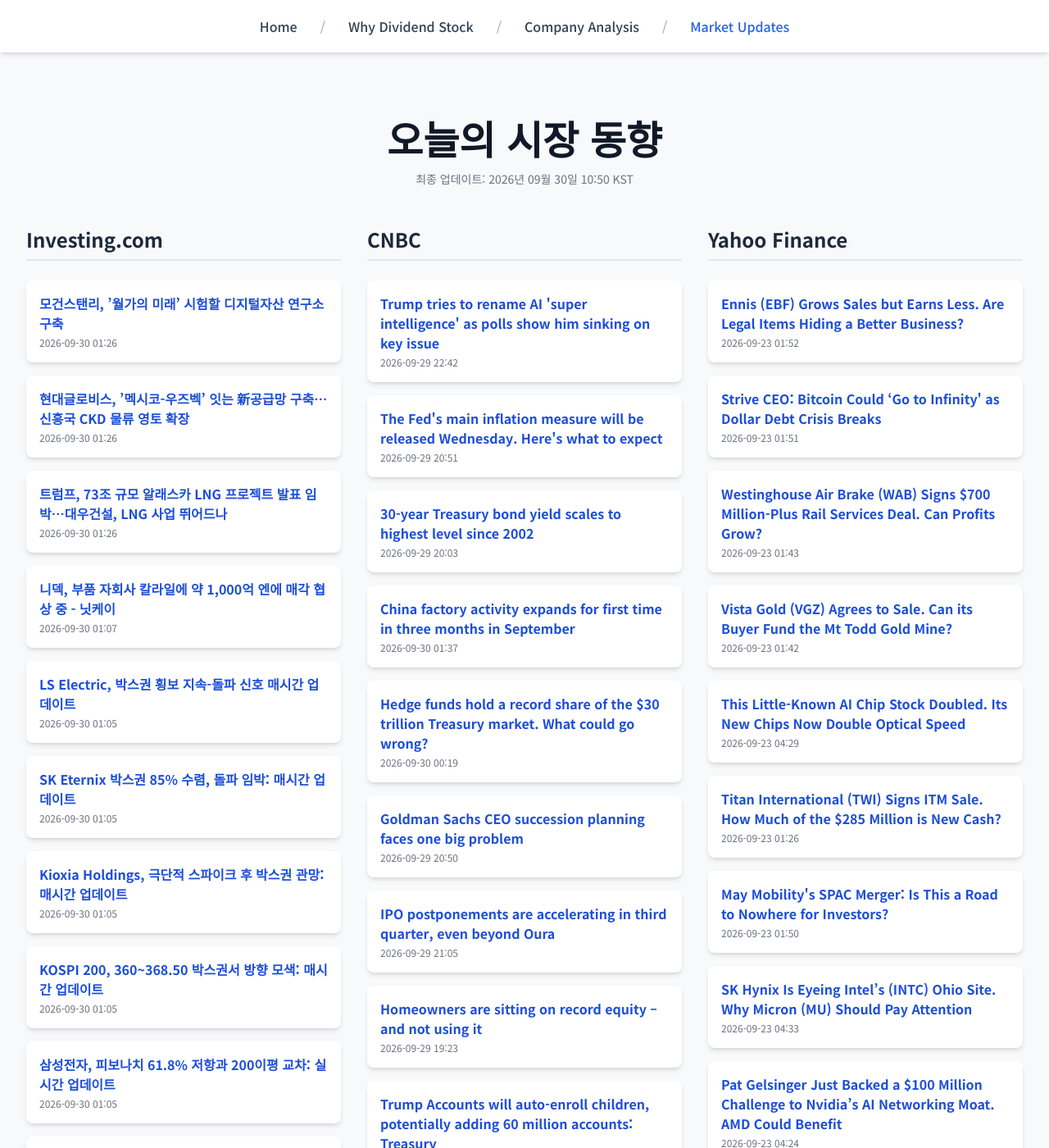
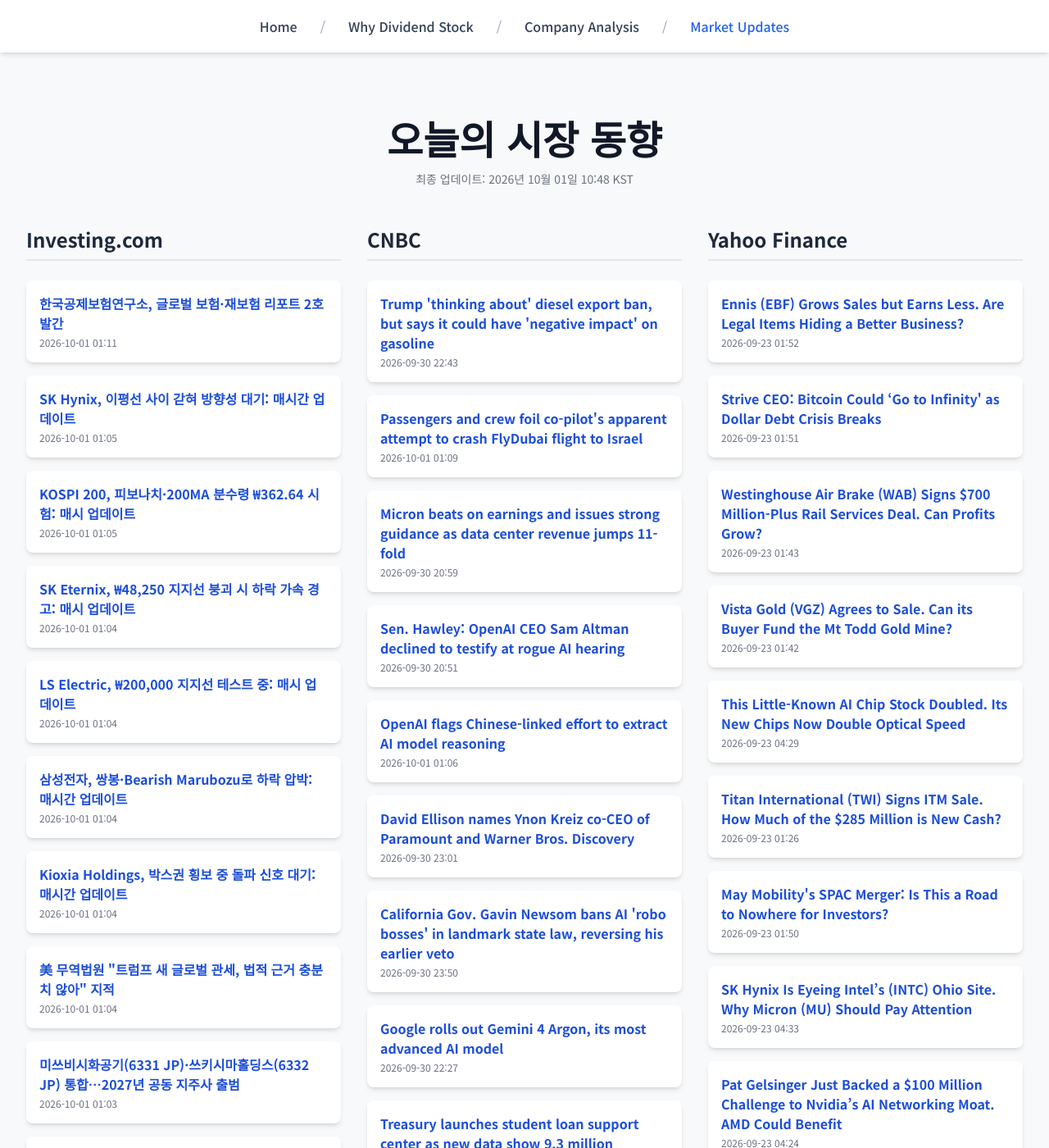
Before and after one commit to Kay-Hwang/my-company-analysis, a Jekyll site: the page built from market-updates.html, in a window 1280 px wide and 1400 px high. Shown: the whole window at 82% size. Built offline with Jekyll 4.4.1, drawn with Linux system fonts in a browser that asks for light colours; nearby versions of some CDN libraries; a script that is not in the unit is left out; some of the changed text lies outside the part shown.

Commit message:
Update daily data

```diff
--- a/_data/latest_data.json
+++ b/_data/latest_data.json
@@ -1,128 +1,128 @@
 {
-  "lastUpdated": "2026년 09월 30일 10:50 KST",
+  "lastUpdated": "2026년 10월 01일 10:48 KST",
   "news": {
     "investing": [
       {
-        "title": "모건스탠리, ’월가의 미래’ 시험할 디지털자산 연구소 구축",
-        "link": "https://kr.investing.com/news/stock-market-news/article-2110977",
-        "pubDate": "2026-09-30 01:26:09",
-        "summary": "모건스탠리, ’월가의 미래’ 시험할 디지털자산 연구소 구축"
+        "title": "한국공제보험연구소, 글로벌 보험·재보험 리포트 2호 발간",
+        "link": "https://kr.investing.com/news/stock-market-news/article-2112529",
+        "pubDate": "2026-10-01 01:11:25",
+        "summary": "한국공제보험연구소, 글로벌 보험·재보험 리포트 2호 발간"
       },
       {
-        "title": "현대글로비스, ’멕시코-우즈벡’ 잇는 新공급망 구축…신흥국 CKD 물류 영토 확장",
-        "link": "https://kr.investing.com/news/stock-market-news/article-2110976",
-        "pubDate": "2026-09-30 01:26:07",
-        "summary": "현대글로비스, ’멕시코-우즈벡’ 잇는 新공급망 구축…신흥국 CKD 물류 영토 확장"
+        "title": "SK Hynix, 이평선 사이 갇혀 방향성 대기: 매시간 업데이트",
+        "link": "https://kr.investing.com/news/stock-market-news/article-93CH-2107605",
+        "pubDate": "2026-10-01 01:05:33",
+        "summary": "SK Hynix, 이평선 사이 갇혀 방향성 대기: 매시간 업데이트"
       },
       {
-        "title": "트럼프, 73조 규모 알래스카 LNG 프로젝트 발표 임박…대우건설, LNG 사업 뛰어드나",
-        "link": "https://kr.investing.com/news/stock-market-news/article-2110975",
-        "pubDate": "2026-09-30 01:26:05",
-        "summary": "트럼프, 73조 규모 알래스카 LNG 프로젝트 발표 임박…대우건설, LNG 사업 뛰어드나"
+        "title": "KOSPI 200, 피보나치·200MA 분수령 ₩362.64 시험: 매시 업데이트",
+        "link": "https://kr.investing.com/news/stock-market-news/article-93CH-2107609",
+        "pubDate": "2026-10-01 01:05:19",
+        "summary": "KOSPI 200, 피보나치·200MA 분수령 ₩362.64 시험: 매시 업데이트"
       },
       {
-        "title": "니덱, 부품 자회사 칼라일에 약 1,000억 엔에 매각 협상 중 - 닛케이",
-        "link": "https://kr.investing.com/news/stock-market-news/article-2110973",
-        "pubDate": "2026-09-30 01:07:10",
-        "summary": "니덱, 부품 자회사 칼라일에 약 1,000억 엔에 매각 협상 중 - 닛케이"
+        "title": "SK Eternix, ₩48,250 지지선 붕괴 시 하락 가속 경고: 매시 업데이트",
+        "link": "https://kr.investing.com/news/stock-market-news/article-93CH-2107608",
+        "pubDate": "2026-10-01 01:04:57",
+        "summary": "SK Eternix, ₩48,250 지지선 붕괴 시 하락 가속 경고: 매시 업데이트"
       },
       {
-        "title": "LS Electric, 박스권 횡보 지속-돌파 신호 매시간 업데이트",
+        "title": "LS Electric, ₩200,000 지지선 테스트 중: 매시 업데이트",
         "link": "https://kr.investing.com/news/stock-market-news/article-93CH-2107610",
-        "pubDate": "2026-09-30 01:05:23",
-        "summary": "LS Electric, 박스권 횡보 지속-돌파 신호 매시간 업데이트"
+        "pubDate": "2026-10-01 01:04:54",
+        "summary": "LS Electric, ₩200,000 지지선 테스트 중: 매시 업데이트"
       },
       {
-        "title": "SK Eternix 박스권 85% 수렴, 돌파 임박: 매시간 업데이트",
-        "link": "https://kr.investing.com/news/stock-market-news/article-93CH-2107608",
-        "pubDate": "2026-09-30 01:05:22",
-        "summary": "SK Eternix 박스권 85% 수렴, 돌파 임박: 매시간 업데이트"
+        "title": "삼성전자, 쌍봉·Bearish Marubozu로 하락 압박: 매시간 업데이트",
+        "link": "https://kr.investing.com/news/stock-market-news/article-93CH-2107606",
+        "pubDate": "2026-10-01 01:04:51",
+        "summary": "삼성전자, 쌍봉·Bearish Marubozu로 하락 압박: 매시간 업데이트"
       },
       {
-        "title": "Kioxia Holdings, 극단적 스파이크 후 박스권 관망: 매시간 업데이트",
+        "title": "Kioxia Holdings, 박스권 횡보 중 돌파 신호 대기: 매시간 업데이트",
         "link": "https://kr.investing.com/news/stock-market-news/article-93CH-2107607",
-        "pubDate": "2026-09-30 01:05:11",
-        "summary": "Kioxia Holdings, 극단적 스파이크 후 박스권 관망: 매시간 업데이트"
+        "pubDate": "2026-10-01 01:04:50",
+        "summary": "Kioxia Holdings, 박스권 횡보 중 돌파 신호 대기: 매시간 업데이트"
       },
       {
-        "title": "KOSPI 200, 360~368.50 박스권서 방향 모색: 매시간 업데이트",
-        "link": "https://kr.investing.com/news/stock-market-news/article-93CH-2107609",
-        "pubDate": "2026-09-30 01:05:11",
-        "summary": "KOSPI 200, 360~368.50 박스권서 방향 모색: 매시간 업데이트"
+        "title": "美 무역법원 \"트럼프 새 글로벌 관세, 법적 근거 충분치 않아\" 지적",
+        "link": "https://kr.investing.com/news/stock-market-news/article-2112514",
+        "pubDate": "2026-10-01 01:04:05",
+        "summary": "美 무역법원 \"트럼프 새 글로벌 관세, 법적 근거 충분치 않아\" 지적"
       },
       {
-        "title": "삼성전자, 피보나치 61.8% 저항과 200이평 교차: 실시간 업데이트",
-        "link": "https://kr.investing.com/news/stock-market-news/article-93CH-2107606",
-        "pubDate": "2026-09-30 01:05:02",
-        "summary": "삼성전자, 피보나치 61.8% 저항과 200이평 교차: 실시간 업데이트"
+        "title": "미쓰비시화공기(6331 JP)·쓰키시마홀딩스(6332 JP) 통합…2027년 공동 지주사 출범",
+        "link": "https://kr.investing.com/news/stock-market-news/article-2112503",
+        "pubDate": "2026-10-01 01:03:52",
+        "summary": "미쓰비시화공기(6331 JP)·쓰키시마홀딩스(6332 JP) 통합…2027년 공동 지주사 출범"
       },
       {
-        "title": "SK Hynix, 구름대 내 횡보 중립 구간 진입: 매시간 업데이트",
-        "link": "https://kr.investing.com/news/stock-market-news/article-93CH-2107605",
-        "pubDate": "2026-09-30 01:05:01",
-        "summary": "SK Hynix, 구름대 내 횡보 중립 구간 진입: 매시간 업데이트"
+        "title": "마이크론 테크놀로지 호실적에 미국 주가지수 선물 상승",
+        "link": "https://kr.investing.com/news/stock-market-news/article-2112516",
+        "pubDate": "2026-10-01 00:43:51",
+        "summary": "마이크론 테크놀로지 호실적에 미국 주가지수 선물 상승"
       }
     ],
     "cnbc": [
       {
-        "title": "Trump tries to rename AI 'super intelligence' as polls show him sinking on key issue",
-        "link": "https://www.cnbc.com/2026/09/29/trump-ai-super-intelligence.html",
-        "pubDate": "Tue, 29 Sep 2026 22:42:35 GMT",
-        "summary": "Trump shrugged when asked if he is concerned that his support for AI and data centers could hurt Republicans in the upcoming midterm election."
+        "title": "Trump 'thinking about' diesel export ban, but says it could have 'negative impact' on gasoline",
+        "link": "https://www.cnbc.com/2026/09/30/trump-diesel-export-ban-gas.html",
+        "pubDate": "Wed, 30 Sep 2026 22:43:53 GMT",
+        "summary": "Trump recently said he was \"very seriously\" considering a diesel export ban, despite warnings from the U.S. oil industry that doing so would raise prices."
       },
       {
-        "title": "The Fed's main inflation measure will be released Wednesday. Here's what to expect",
-        "link": "https://www.cnbc.com/2026/09/29/the-feds-main-inflation-measure-will-be-released-wednesday-heres-what-to-expect.html",
-        "pubDate": "Tue, 29 Sep 2026 20:51:43 GMT",
-        "summary": "Data is expected to show ongoing price pressures and consumers who nevertheless continue to spend."
+        "title": "Passengers and crew foil co-pilot's apparent attempt to crash FlyDubai flight to Israel",
+        "link": "https://www.cnbc.com/2026/10/01/dubai-israel-flight-pilot-crash-indian.html",
+        "pubDate": "Thu, 01 Oct 2026 01:09:18 GMT",
+        "summary": "One of the pilots on a FlyDubai flight headed for Israel stabbed the second pilot, according to Israeli Prime Minister Benjamin Netanyahu."
       },
       {
-        "title": "30-year Treasury bond yield scales to highest level since 2002",
-        "link": "https://www.cnbc.com/2026/09/29/treasury-yields-bonds.html",
-        "pubDate": "Tue, 29 Sep 2026 20:03:39 GMT",
-        "summary": "U.S. Treasury yields largely rose Tuesday, adding to the gains that catapulted them to multi-year highs amid central bank monetary policy concerns."
+        "title": "Micron beats on earnings and issues strong guidance as data center revenue jumps 11-fold",
+        "link": "https://www.cnbc.com/2026/09/30/micron-mu-q4-earnings-report-2026.html",
+        "pubDate": "Wed, 30 Sep 2026 20:59:05 GMT",
+        "summary": "Micron is up over 500% in the past year as the company benefits from soaring AI demand."
       },
       {
-        "title": "China factory activity expands for first time in three months in September",
-        "link": "https://www.cnbc.com/2026/09/30/china-manufacturing-exports-capacity-economy-.html",
-        "pubDate": "Wed, 30 Sep 2026 01:37:29 GMT",
-        "summary": "China's factory activity returned to growth in September as a deepening economic malaise prompts policymakers to ramp up stimulus steps and bolster growth."
+        "title": "Sen. Hawley: OpenAI CEO Sam Altman declined to testify at rogue AI hearing",
+        "link": "https://www.cnbc.com/2026/09/30/hawley-openai-sam-altman-rogue-ai.html",
+        "pubDate": "Wed, 30 Sep 2026 20:51:44 GMT",
+        "summary": "A Senate subcommittee on Wednesday is examining rogue AI, after a series of AI cyberattacks and increasing warnings about the risks of the technology."
       },
       {
-        "title": "Hedge funds hold a record share of the $30 trillion Treasury market. What could go wrong?",
-        "link": "https://www.cnbc.com/2026/09/30/us-treasury-market-is-relying-more-on-hedge-funds.html",
-        "pubDate": "Wed, 30 Sep 2026 00:19:09 GMT",
-        "summary": "Hedge funds can boost Treasury market liquidity, but their growing role also risks creating financial instability."
+        "title": "OpenAI flags Chinese-linked effort to extract AI model reasoning",
+        "link": "https://www.cnbc.com/2026/10/01/openai-chinas-moonshot-ai-kimi.html",
+        "pubDate": "Thu, 01 Oct 2026 01:06:02 GMT",
+        "summary": "OpenAI says it identified an attempt to extract protected reasoning from its AI models, linking part of the activity with China’s Moonshot AI."
       },
       {
-        "title": "Goldman Sachs CEO succession planning faces one big problem",
-        "link": "https://www.cnbc.com/2026/09/29/goldman-sachs-ceo-succession-planning.html",
-        "pubDate": "Tue, 29 Sep 2026 20:50:10 GMT",
-        "summary": "The Goldman Sachs board has reportedly discussed replacing CEO David Solomon, 64, with president John Waldron, 57, as early as next year."
+        "title": "David Ellison names Ynon Kreiz co-CEO of Paramount and Warner Bros. Discovery",
+        "link": "https://www.cnbc.com/2026/09/30/david-ellison-ynon-kreiz-co-ceo-paramount-wbd.html",
+        "pubDate": "Wed, 30 Sep 2026 23:01:40 GMT",
+        "summary": "Paramount CEO David Ellison announced outgoing Mattel chief Ynon Kreiz will serve as the co-CEO of the anticipated combination of Paramount and WBD."
       },
       {
-        "title": "IPO postponements are accelerating in third quarter, even beyond Oura",
-        "link": "https://www.cnbc.com/2026/09/29/ipo-postponements-are-accelerating-in-third-quarter-even-beyond-oura.html",
-        "pubDate": "Tue, 29 Sep 2026 21:05:26 GMT",
-        "summary": "It's been a strong year for IPOs. But now, more companies are deciding to stay on the sidelines."
+        "title": "California Gov. Gavin Newsom bans AI 'robo bosses' in landmark state law, reversing his earlier veto",
+        "link": "https://www.cnbc.com/2026/09/30/california-gavin-newsom-ai-ban.html",
+        "pubDate": "Wed, 30 Sep 2026 23:50:01 GMT",
+        "summary": "California Governor Gavin Newsom has banned 'robo-bosses' from firing workers, the first U.S. state with such a law."
       },
       {
-        "title": "Homeowners are sitting on record equity – and not using it",
-        "link": "https://www.cnbc.com/2026/09/29/homeowners-are-sitting-on-record-equity-and-not-using-it.html",
-        "pubDate": "Tue, 29 Sep 2026 19:23:06 GMT",
-        "summary": "U.S. homeowners have more housing wealth than ever before, thanks to fast-rising home prices over the last several years. But they aren't spending much of it."
+        "title": "Google rolls out Gemini 4 Argon, its most advanced AI model",
+        "link": "https://www.cnbc.com/2026/09/30/google-gemini-4-argon-ai.html",
+        "pubDate": "Wed, 30 Sep 2026 22:27:09 GMT",
+        "summary": "Gemini 4 Argon is Alphabet's most advanced model yet, with major coding, cybersecurity, and complex professional work improvements."
       },
       {
-        "title": "Trump Accounts will auto-enroll children, potentially adding 60 million accounts: Treasury",
-        "link": "https://www.cnbc.com/2026/09/29/trump-accounts-auto-enroll.html",
-        "pubDate": "Tue, 29 Sep 2026 21:43:50 GMT",
-        "summary": "The Treasury Department announced that Trump Accounts will begin auto-enrolling eligible children. Here's what families need to know."
+        "title": "Treasury launches student loan support center as new data show 9.3 million borrowers in default",
+        "link": "https://www.cnbc.com/2026/09/30/student-loan-default-support-center.html",
+        "pubDate": "Wed, 30 Sep 2026 22:15:29 GMT",
+        "summary": "The Trump administration announced on Wednesday that it was launching a \"Default Loans Support Center\" for student loan borrowers who've fallen behind."
       },
       {
-        "title": "New AI-powered government website uses Gemini, Grok, Trump official Gebbia says",
-        "link": "https://www.cnbc.com/2026/09/29/trump-ai-gemini-grok.html",
-        "pubDate": "Tue, 29 Sep 2026 16:55:13 GMT",
-        "summary": "Trump called the new website, America.gov, \"a restoration of America's founding promise.\""
+        "title": "Trump administration starts sending $500 Obamacare refund checks — who stands to benefit",
+        "link": "https://www.cnbc.com/2026/09/30/obamacare-aca-refund-checks.html",
+        "pubDate": "Wed, 30 Sep 2026 22:11:08 GMT",
+        "summary": "The refunds come after millions of people lost premium subsidies for their health insurance and right before the midterm elections."
       }
     ],
     "yahoo": [
```
